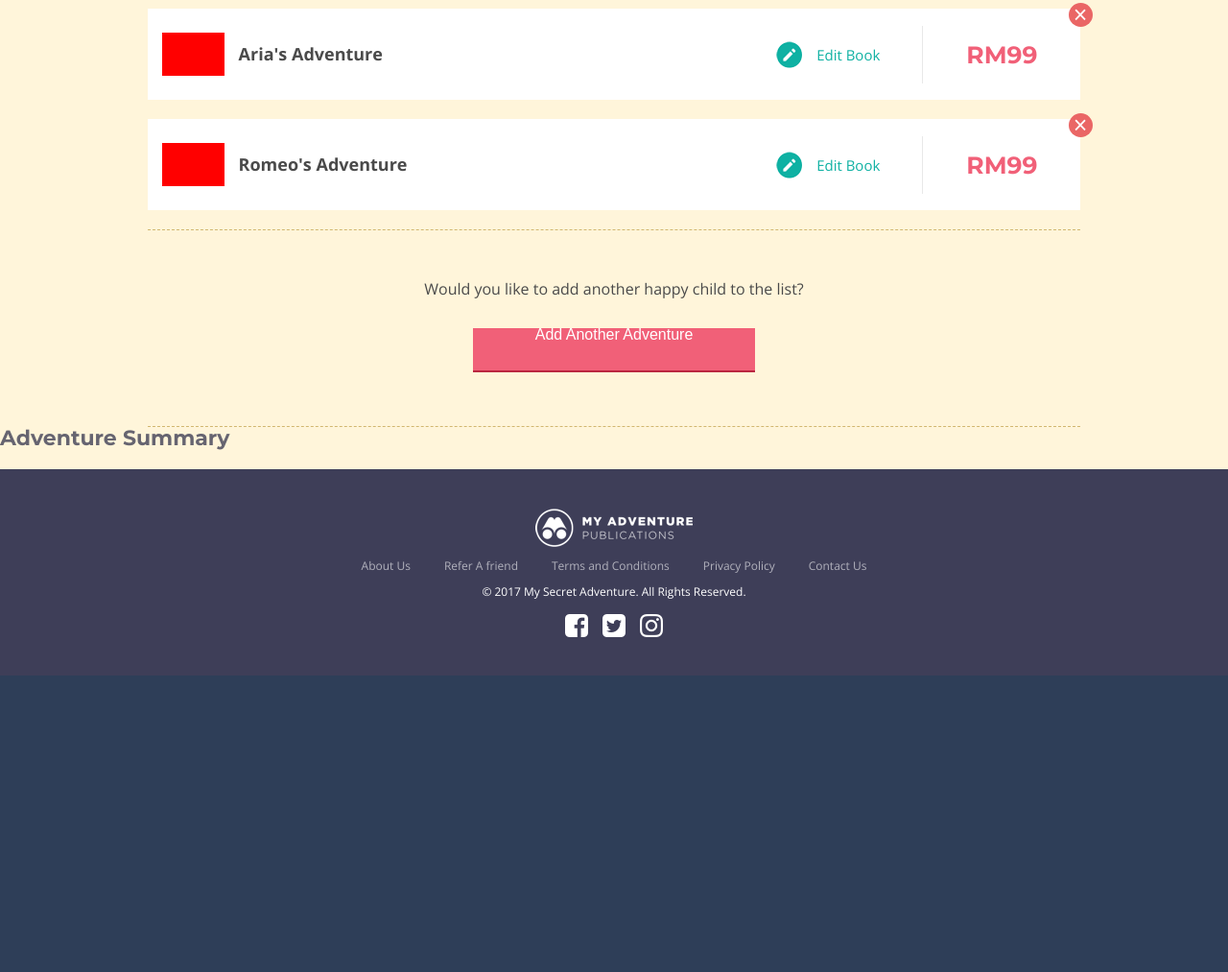
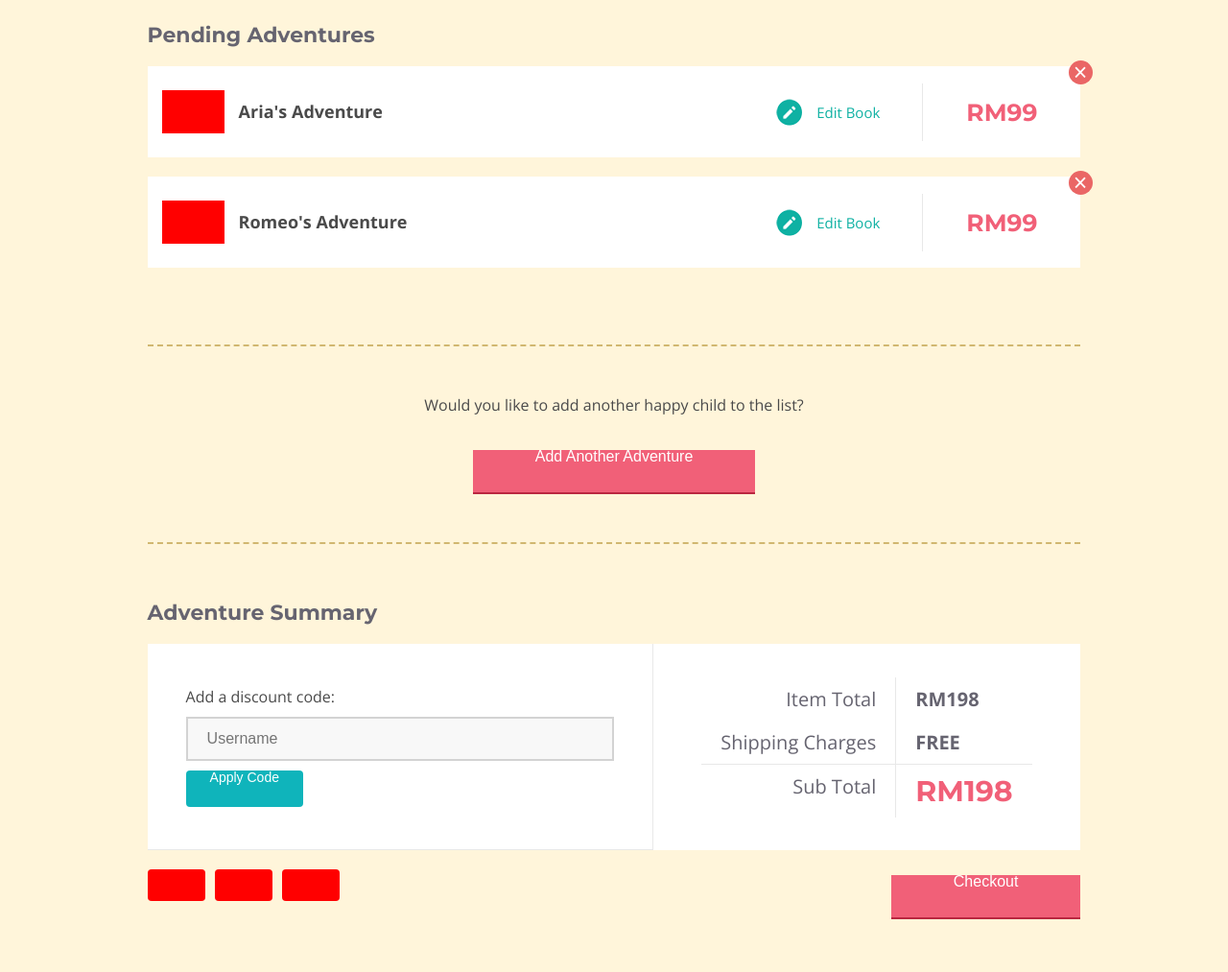
Before and after one commit to jjmok/secret-adventure, a website: page cart.html in a window 1280 px wide. Shown: the part 267-1280 px from the top of the page at 96% size. Before the commit the page ends 971 px from the top, so only its background shows below. Drawn offline with nearby package versions, Linux system fonts and the light colour scheme.

Commit message:
cartpage

```diff
--- a/cart.html
+++ b/cart.html
@@ -34,10 +34,10 @@
         </div>
       </div>
     </header>
-
+    <div class="bk-cart">
       <h1 class="bk-cart__title">
         <div class="bk-cart__cart-icon"></div>
-      Your Cart
+        <p class="bk-cart__title-text">Your Cart</p>
       </h1>
 
       <p class="bk-cart__wonderful-text">Wonderful! You’re about to make someone’s day! </p>
@@ -71,16 +71,46 @@
       <section class="bk-cart__addon bk-width-cont">
         <div class="bk-cart__addon-inner">
           <p class="bk-cart__addon-desc">Would you like to add another happy child to the list?</p>
-        <div class="bk-story__preview-cont c-btn--widepress-cont">
+          <div class="c-btn--widepress-cont">
             <button class="c-btn c-btn--froly c-btn--widepress bk-story__preview">Add Another Adventure</button>
           </div>
         </div>
       </section>
 
-    <section class="bk-cart__summary">
+      <section class="bk-cart__summary bk-width-cont">
         <h1 class="bk-cart__sub-title">Adventure Summary</h1>
+        <div class="bk-cart__summary-cont">
+          <div class="bk-cart__summary-discount">
+            <p class="bk-cart__summary-discount-text">Add a discount code:</p>
+            <input class="c-input bk-cart__username-input" type="text" placeholder="Username">
+            <button class="c-btn c-btn--teal">Apply Code</button>
+          </div>
+          <div class="bk-cart__summary-calc">
+            <div class="bk-cart__summary-calc-detail">
+              <p class="bk-cart__payment-detail bk-detail--row-1">Item Total</p>
+              <p class="bk-cart__payment-detail bk-detail--row-2">Shipping Charges</p>
+              <p class="bk-cart__payment-detail bk-detail--row-3">Sub Total</p>
+            </div>
+            <div class="bk-cart__summary-calc-value">
+              <p class="bk-cart__payment-value bk-detail--row-1">RM198</p>
+              <p class="bk-cart__payment-value bk-detail--row-2">FREE</p>
+              <p class="bk-cart__payment-value bk-detail--row-3 bk-cart__payment-final">RM198</p>
+            </div>
+          </div>
+        </div>
+        <div class="bk-cart__checkout-section">
+          <ul class="bk-cart__accepted-cards">
+            <li></li>
+            <li></li>
+            <li></li>
+          </ul>
+          <div class="c-btn--widepress-cont">
+            <button class="c-btn c-btn--froly c-btn--widepress bk-story__preview">Checkout</button>
+          </div>
+        </div>
+      </section>
+    </div>
 
-    </section>
 
     <footer class="bk-footer">
       <div class="c-logo--white bk-footer__logo"></div>
--- a/scss/component/_button.scss
+++ b/scss/component/_button.scss
@@ -13,6 +13,14 @@
 
   &:focus {
     outline: none;
+  }
+}
+
+.c-btn--teal {
+  background-color: $teal;
+
+  &:active {
+    background-color: darken($teal, 2%);
   }
 }
 
--- a/scss/layout/_cart.scss
+++ b/scss/layout/_cart.scss
@@ -1,12 +1,36 @@
+.bk-cart {
+  padding: 60px 0px 120px;
+}
+
 .bk-cart__title {
-  @include flexcenter;
+  display: flex;
+  flex-direction: column;
+  align-items: center;
   text-align: center;
-  font-size: var(--big-title-font);
+  // font-size: var(--big-title-font);
   margin-bottom: 30px;
+
+  @include for-tablet-portrait-up {
+    @include flexcenter;
+    flex-direction: row;
+  }
+}
+
+.bk-cart__title-text {
+  order: 1;
+
+  @include for-tablet-portrait-up {
+    order: 2;
+  }
 }
 
 .bk-cart__cart-icon {
   @include image("../assets/img/cart", "png", 87px, 64px, cover);
+  order: 2;
+
+  @include for-tablet-portrait-up {
+    order: 1;
+  }
 }
 
 .bk-cart__wonderful-text {
@@ -25,6 +49,10 @@
   margin-bottom: 20px;
 }
 
+.bk-cart__pending-item-set {
+  padding-bottom: 80px;
+}
+
 .bk-cart__pending-item {
   display: flex;
   flex-direction: row;
@@ -33,6 +61,10 @@
   background-color: white;
   margin-bottom: 20px;
   position: relative;
+
+  &:last-of-type {
+    margin: 0;
+  }
 }
 
 .bk-cart__pending-item-img {
@@ -129,6 +161,10 @@
   top: -6.25px
 }
 
+.bk-cart__addon {
+  margin-bottom: 60px;
+}
+
 .bk-cart__addon-desc {
   margin-bottom: 30px;
 }
@@ -138,6 +174,125 @@
   align-items: center;
   flex-direction: column;
   padding: 50px 0px;
-  border-top: 1px dashed #D1B770;
-  border-bottom: 1px dashed #D1B770;
+  border-top: 2px dashed #D1B770;
+  border-bottom: 2px dashed #D1B770;
 }
+
+.bk-cart__summary-cont {
+  background-color: white;
+  display: flex;
+  flex-direction: column;
+  margin-bottom: 20px;
+
+  @include for-tablet-landscape-up {
+    height: 215px;
+    flex-direction: row;
+  }
+}
+
+.bk-cart__summary-discount {
+  align-items: flex-start;
+  flex-direction: column;
+  padding: 20px;
+  border-bottom: 1px solid #e8e8e8;
+
+  @include for-tablet-landscape-up {
+    padding: 0px 40px;
+    border-right: 1px solid #e8e8e8;
+  }
+}
+
+.bk-cart__summary-discount-text {
+  margin-bottom: 10px;
+}
+
+.bk-cart__summary-discount,
+.bk-cart__summary-calc {
+  display: flex;
+  justify-content: center;
+  flex: 1 1 0%;
+}
+
+.bk-cart__summary-calc {
+  align-items: center;
+  padding: 10px;
+  @include for-tablet-landscape-up {
+    padding: 0px;
+  }
+}
+
+.bk-cart__username-input {
+  width: 100%;
+  margin-bottom: 10px;
+}
+
+.bk-cart__summary-calc-detail {
+  border-right: 1px solid #e8e8e8;
+}
+
+.bk-cart__payment-detail {
+  text-align: right;
+}
+
+.bk-cart__payment-detail,
+.bk-cart__payment-value {
+  color: #666470;
+  font-size: 16px;
+  font-weight: 500;
+  line-height: 25px;
+  @include for-desktop-up {
+    font-size: 20px;
+  }
+}
+
+.bk-cart__payment-value {
+  font-weight: bold;
+}
+
+.bk-detail--row-1,
+.bk-detail--row-2,
+.bk-detail--row-3 {
+  padding: 10px 20px;
+}
+
+.bk-detail--row-2 {
+  border-bottom: 1px solid #e8e8e8;
+}
+
+.bk-detail--row-3 {
+  height: 55px;
+}
+
+.bk-cart__payment-final {
+  color: #F16078;
+  font-family: Montserrat;
+  font-size: 25px;
+  font-weight: bold;
+  line-height: 36px;
+  @include for-desktop-up {
+    font-size: 30px;
+  }
+}
+
+.bk-cart__checkout-section{
+  display: flex;
+  justify-content: space-between;
+  align-items: flex-start;
+}
+
+.bk-cart__accepted-cards {
+  display: flex;
+  flex-direction: row;
+
+  > li {
+    background-color: red;
+    width: 60px;
+    height: 33px;
+    border-radius: 4px;
+    margin-right: 10px;
+
+    &:last-of-type {
+      margin: 0;
+    }
+  }
+}
```
Also changed, not shown: dist/booker.css. Lines whose indentation alone changed are shown as unchanged.
